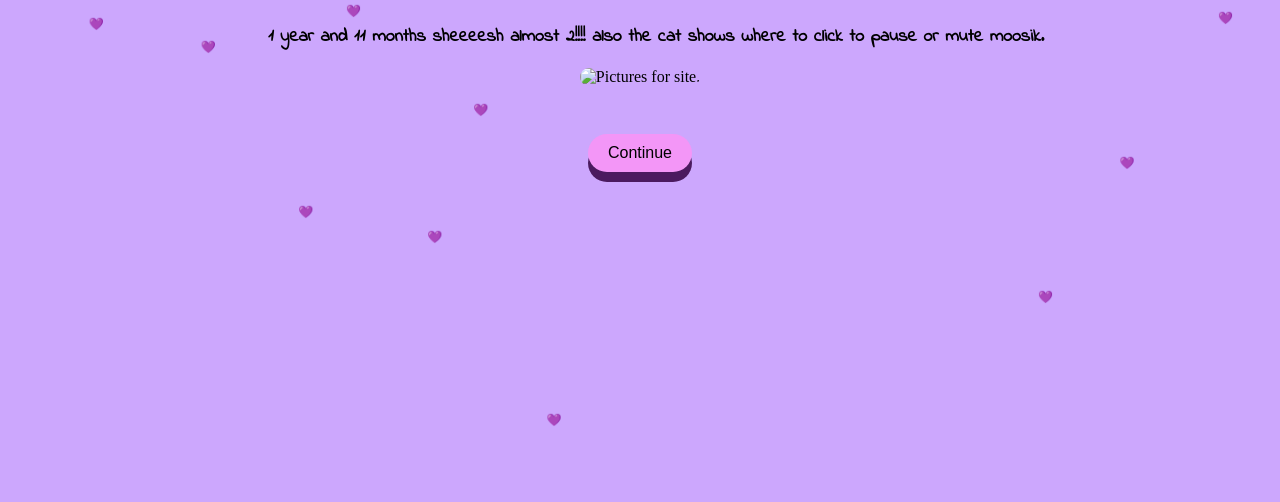
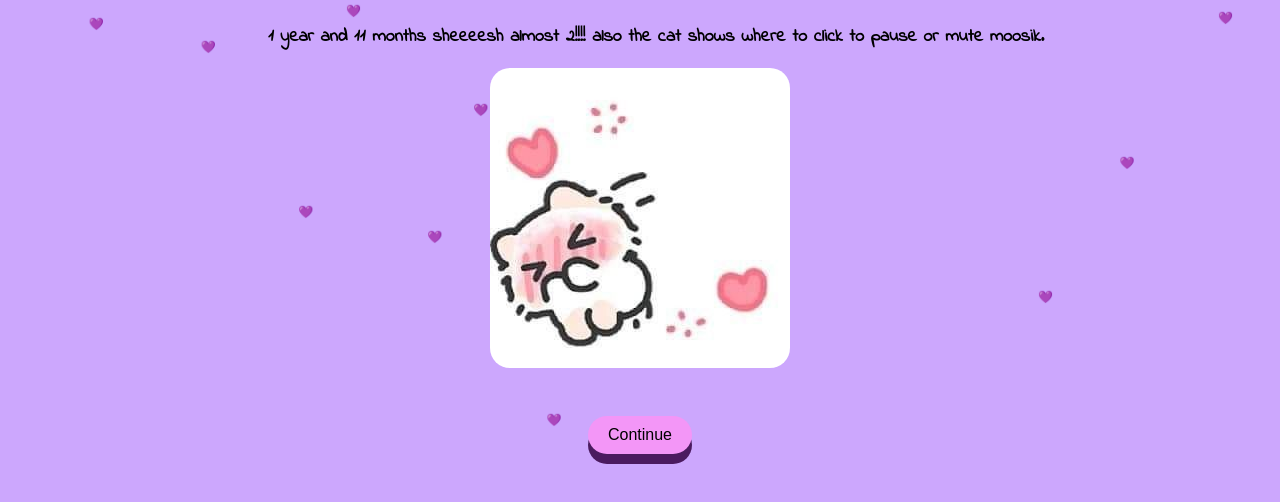
Before and after one commit to Aximilli0n/test, a plain HTML site: page gift/index.html in a window 1280 px wide. Shown: the part 378-880 px from the top of the page. Before the commit the page ends 800 px from the top, so only its background shows below. Drawn offline with Linux system fonts and the light colour scheme.

Commit message:
Update index.html

```diff
--- a/gift/index.html
+++ b/gift/index.html
@@ -16,7 +16,7 @@
             <p id="text">1 year and 11 months sheeeesh almost 2!!!!
                 also the cat shows where to click to pause or mute moosik.
             </p>
-            <img id="galleryImage" src="gift/img/Kiut.jpg" alt="Pictures for site.">
+            <img id="galleryImage" src="./img/Kiut.jpg" alt="Pictures for site.">
             <button id="continueBtn" onclick="next()">Continue</button>
             <script src="./script/script.js"></script>
         </div>
```
